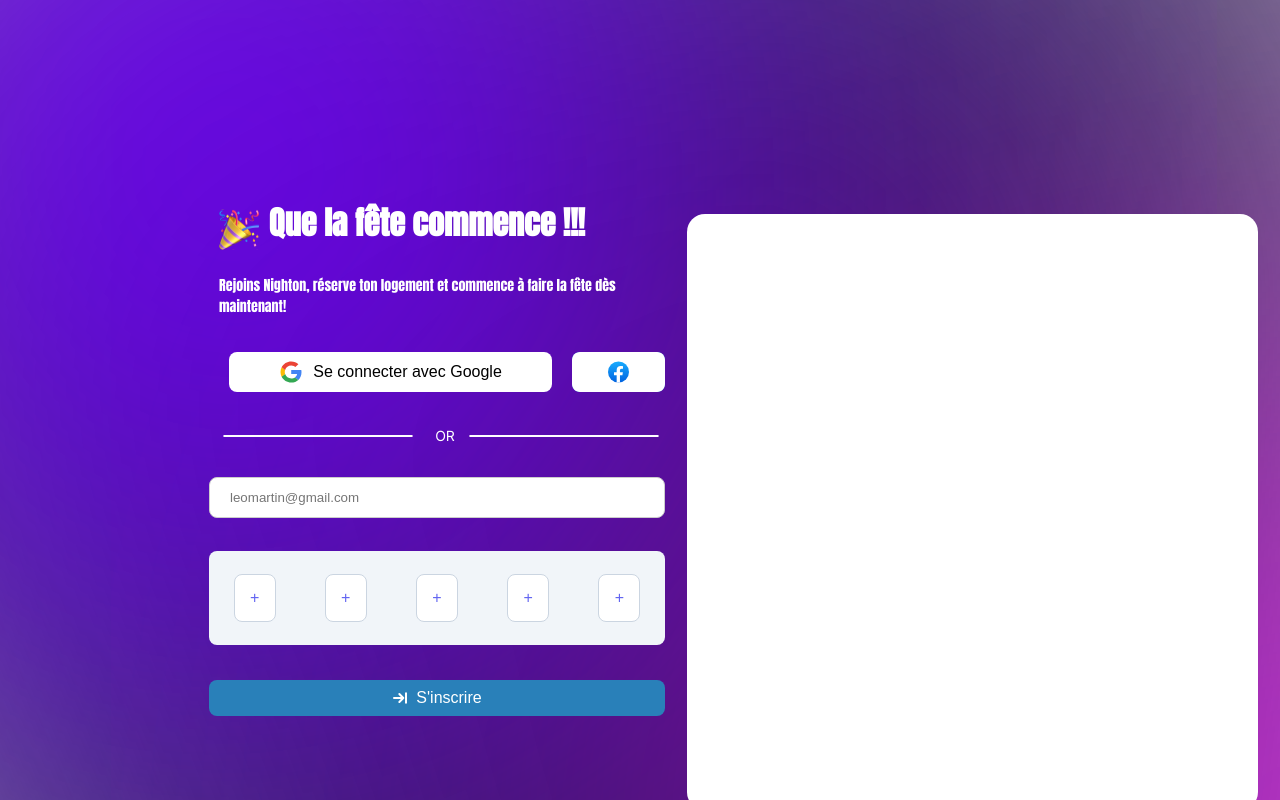
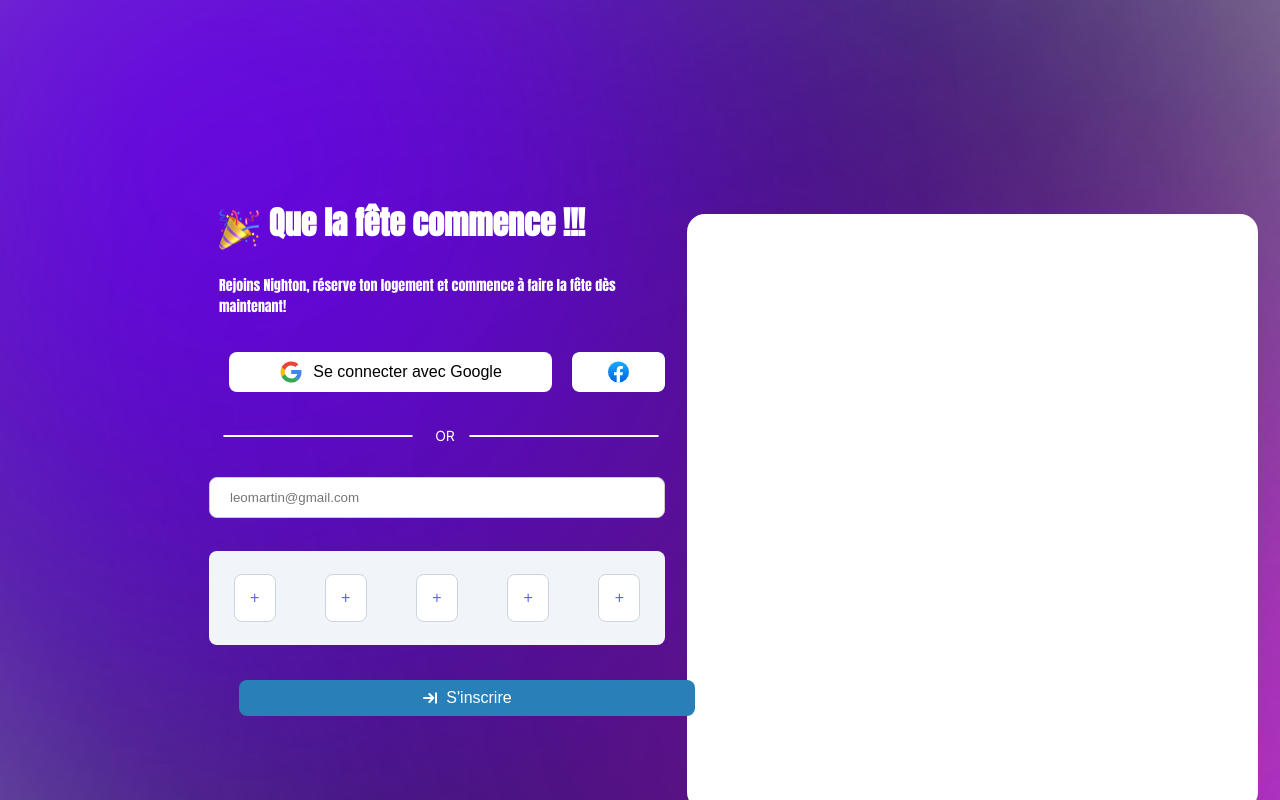
Before and after one commit to NightON-Project/NightON-React, a React (Create React App) app: page /register in a window 1280 px wide. In both pictures the pointer is over the button "S'inscrire". Shown: the top 800 px of the page. Built offline with nearby package versions, Linux system fonts and the light colour scheme.

Commit message:
,mk
 lkmn

```diff
--- a/src/pages/register/register.css
+++ b/src/pages/register/register.css
@@ -165,10 +165,10 @@ h1 {
 }
 
 .fleche {
-  transition: all 1s linear;
   margin-right: 8px;
 }
-.fleche:hover{
+.submit:hover{
+  transition: ease-in 1s linear;
   translate: 30px;
 }
 
```
Also changed, not shown: 2 other files (tests, documents, lock files or other folders).
